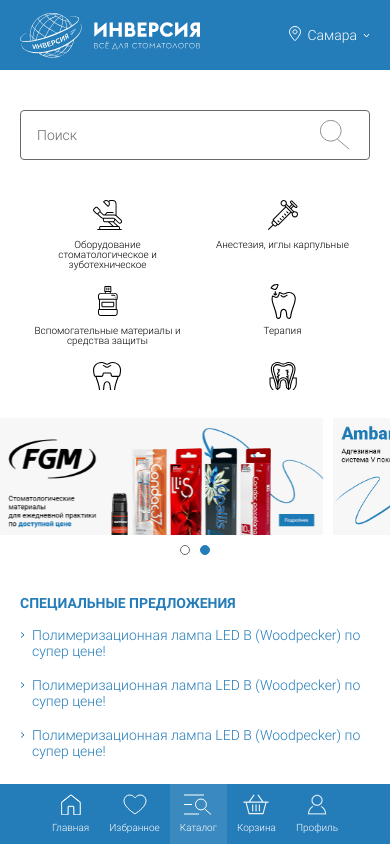
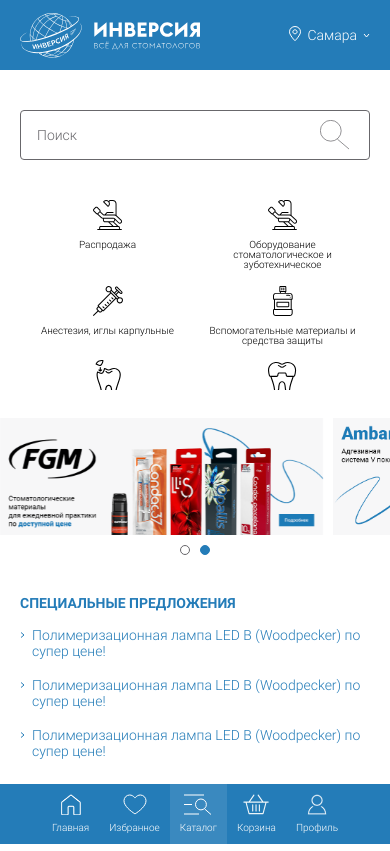
Before and after one commit to alexsab-ru/inversia, a website with bundled scripts: page index.html in a window 390 px wide. Shown: the top 851 px of the page. Built offline with nearby package versions, Linux system fonts and the light colour scheme.

Commit message:
Update index.html

```diff
--- a/index.html
+++ b/index.html
@@ -135,6 +135,14 @@
 			<div class="categories-mobile-list mb-7 px-5 lg:hidden">
 				<div class="flex flex-wrap gap-y-4 h-[190px] overflow-y-auto custom-scrollbar">
 
+					<div class="categories-mobile-item">
+						<a href="#" class="category-link">
+							<div class="icon">
+								<img src="assets/img/icons/nav/1.svg" />
+							</div>
+							<span>Распродажа</span>
+						</a>
+					</div>
 					<div class="categories-mobile-item">
 						<a href="#" class="category-link">
 							<div class="icon">
@@ -280,6 +288,13 @@
 
 				<aside class="aside hidden lg:block flex-shrink-0 h-fit w-[260px] sticky top-[50px] left-0 bg-gray-100 py-5 pr-4">
 					<nav class="aside-menu">
+						<a href="#" class="group">
+							<div class="icon">
+								<div class="circle opacity-0 group-hover:opacity-100"></div>
+								<img src="assets/img/icons/nav/1.svg" />
+							</div>
+							<span>Распродажа</span>
+						</a>
 						<a href="#" class="group">
 							<div class="icon">
 								<div class="circle opacity-0 group-hover:opacity-100"></div>
```
